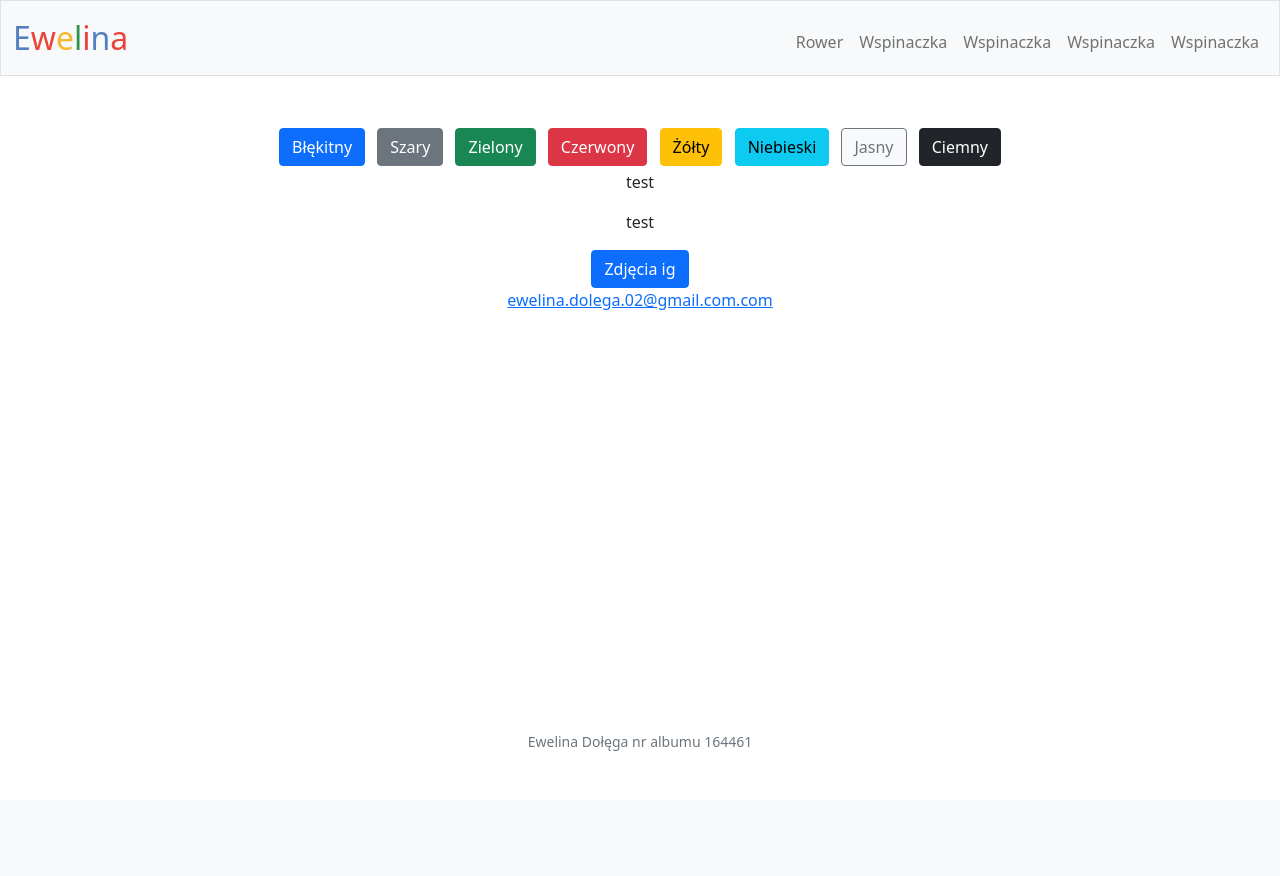
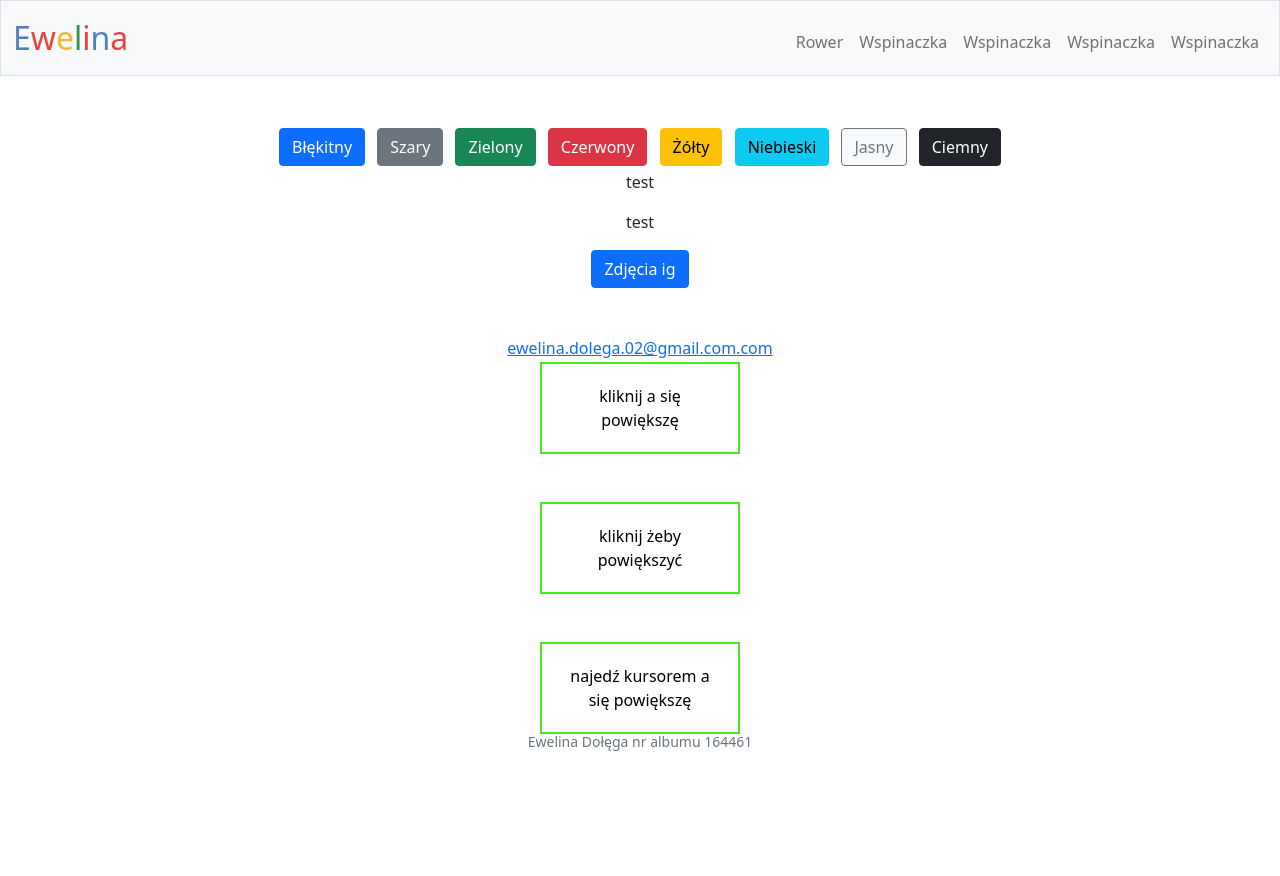
Before and after one commit to MightyDork/ProjAppWebUWMPC, a Flask app: page /wspinaczka in a window 1280 px wide. Before the commit the page ends 751 px from the top, so only its background shows below. Run offline with Flask 3, Linux system fonts and the light colour scheme.

Commit message:
update 5

```diff
--- a/lab1/static/kolorujtlo.js
+++ b/lab1/static/kolorujtlo.js
@@ -37,5 +37,9 @@ function clear (form)
 
 function changeBackground(kolor)
 {
-    document.getElementById("main").className += "bg-primary";
+    var element = document.getElementById("body");
+    if(kolor == 1)
+        {
+            element.classList.add("bg-primary");
+        }
 }
--- a/lab1/static/styles.css
+++ b/lab1/static/styles.css
@@ -21,3 +21,20 @@ nav .navbar-brand .green
 {
     color: #2e944b;
 }
+
+.test-block {
+    width: 200px;
+    border: 2px solid rgba(71,236,30,1);
+    text-align: center;
+    color: #000;
+    padding: 20px;
+    cursor: pointer;
+    display: flex;
+    justify-content: center;
+    align-items: center;
+    -webkit-touch-callout: none;
+    -webkit-user-select: none;
+    -moz-user-select: none;
+    -ms-user-select: none;
+    user-select: none;
+}
--- a/lab1/templates/index.html
+++ b/lab1/templates/index.html
@@ -8,4 +8,8 @@
     <div class="mt-5">
         <p><h2>Lorem ipsum dolor sit amet, consectetur adipiscing elit, sed do eiusmod tempor incididunt ut labore et dolore magna aliqua. Ut enim ad minim veniam, quis nostrud exercitation ullamco laboris nisi ut aliquip ex ea commodo consequat. Duis aute irure dolor in reprehenderit in voluptate velit esse cillum dolore eu fugiat nulla pariatur. Excepteur sint occaecat cupidatat non proident, sunt in culpa qui officia deserunt mollit anim id est laborum</h2></p>
     </div>
+
+    <div>
+
+    </div>
 {% endblock %}
--- a/lab1/templates/layout.html
+++ b/lab1/templates/layout.html
@@ -11,14 +11,14 @@
         <link crossorigin="anonymous" href="https://cdn.jsdelivr.net/npm/bootstrap@5.1.3/dist/css/bootstrap.min.css" integrity="sha384-1BmE4kWBq78iYhFldvKuhfTAU6auU8tT94WrHftjDbrCEXSU1oBoqyl2QvZ6jIW3" rel="stylesheet">
         <script crossorigin="anonymous" src="https://cdn.jsdelivr.net/npm/bootstrap@5.1.3/dist/js/bootstrap.bundle.min.js" integrity="sha384-ka7Sk0Gln4gmtz2MlQnikT1wXgYsOg+OMhuP+IlRH9sENBO0LRn5q+8nbTov4+1p"></script>
         <script src="/static/kolorujtlo.js" type="text/javascript"></script>
-
+        <script src="https://ajax.googleapis.com/ajax/libs/jquery/3.5.1/jquery.min.js"></script>
         <link href="/static/styles.css" rel="stylesheet">
 
         <title>Ewelina Dołęga: {% block title %}{% endblock %}</title>
 
     </head>
 
-    <body>
+    <body id="body">
         <nav class="bg-light border navbar navbar-expand-md navbar-light">
             <div class="container-fluid">
                 <a class="navbar-brand" href="/"><span class="blue">E</span><span class="red">w</span><span class="yellow">e</span><span class="green">l</span><span class="red">i</span><span class="blue">n</span><span class="red">a</span></a>
--- a/lab1/templates/wspinaczka.html
+++ b/lab1/templates/wspinaczka.html
@@ -12,5 +12,55 @@
         test
     </div>
     <button class="btn btn-primary">Zdjęcia ig</button>
-    <p><a href="mailto:ewelina.dolega.02@gmail.com.com">ewelina.dolega.02@gmail.com.com</a></p>
+    <div class="mt-5 mb-3">
+        <a href="mailto:ewelina.dolega.02@gmail.com.com">ewelina.dolega.02@gmail.com.com</a>
+    </div>
+
+    <div class="mt-5 mb-3">
+        <div class="position-relative top-0 start-50 translate-middle mt-5 mb-5 test-block " id="animacjaTestowa1">
+            kliknij a się powiększę
+        </div>
+        <script>
+            $("#animacjaTestowa1").on("click", function(){
+                $(this).animate({
+                    width: "500px",
+                    opacity: 0.4,
+                    fontSize: "2em",
+                    borderwidth: "10px"
+                }, 1500)
+            });
+        </script>
+
+        <div class="position-relative top-50 start-50 translate-middle mt-5 mb-5 test-block " id="animacjaTestowa3">
+        kliknij żeby powiększyć
+        </div>
+        <script>
+            $("#animacjaTestowa3").on("click", function(){
+                if (!$(this).is(":animated")) {
+                    $(this).animate({
+                        width: "+=" + 50,
+                        height: "+=" + 10,
+                        opacity: "-=" + 0.1,
+                        duration : 3000
+
+                    });
+                }
+            });
+        </script>
+
+        <div class="position-relative top-100 start-50 translate-middle mt-5 mb-5 test-block " id="animacjaTestowa2">
+            najedź kursorem a się powiększę
+        </div>
+        <script>
+            $("#animacjaTestowa2").on({
+                "mouseover" : function() {
+                    $(this).animate({
+                        width: 300
+                    }, 800);
+                }
+            });
+        </script>
+    </div>
+
+
 {% endblock %}
```
